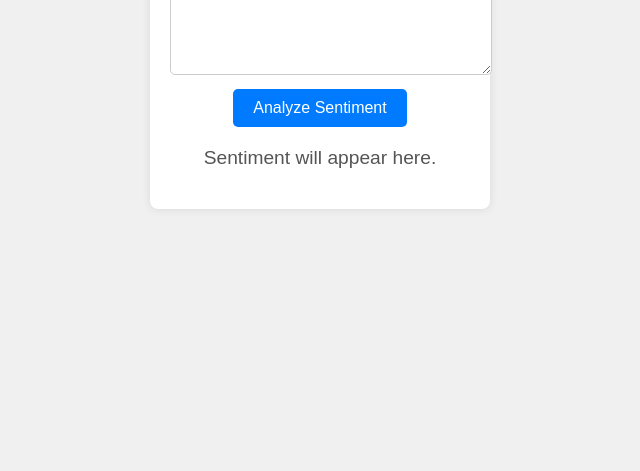
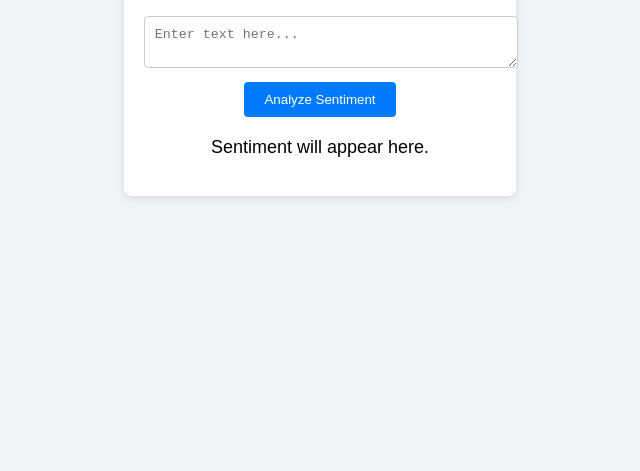
Before and after one commit to charlie-aashutosh/UseCase-Pieces, a plain HTML site: page index.html in a window 1280 px wide. Shown: the part 369-840 px from the top of the page, without its empty margins (320-960 px from the left). Before the commit the page ends 800 px from the top, so only its background shows below. Drawn offline with Linux system fonts and the light colour scheme.

Commit message:
Update style.css

```diff
--- a/style.css
+++ b/style.css
@@ -1,43 +1,37 @@
 body {
   font-family: Arial, sans-serif;
-    background-color: #f0f0f0;
+  background-color: #f0f4f8;
+  margin: 0;
+  padding: 20px;
   display: flex;
   justify-content: center;
   align-items: center;
   height: 100vh;
-    margin: 0;
 }
 
 .container {
-    background-color: #fff;
+  background: #fff;
   padding: 20px;
   border-radius: 8px;
-    box-shadow: 0 0 10px rgba(0, 0, 0, 0.1);
+  box-shadow: 0 2px 10px rgba(0, 0, 0, 0.1);
+  max-width: 500px;
   text-align: center;
-    width: 300px;
-}
-
-h1 {
-    color: #333;
 }
 
 textarea {
   width: 100%;
-    height: 100px;
-    margin-bottom: 10px;
   padding: 10px;
-    border-radius: 5px;
+  margin: 10px 0;
   border: 1px solid #ccc;
-    font-size: 1em;
+  border-radius: 4px;
 }
 
 button {
+  background-color: #007BFF;
+  color: #fff;
   padding: 10px 20px;
-    font-size: 1em;
-    color: #fff;
-    background-color: #007BFF;
   border: none;
-    border-radius: 5px;
+  border-radius: 4px;
   cursor: pointer;
 }
 
@@ -47,6 +41,5 @@ button:hover {
 
 #result {
   margin-top: 20px;
-    font-size: 1.2em;
-    color: #555;
+  font-size: 18px;
 }
```
Lines whose indentation alone changed are shown as unchanged.
